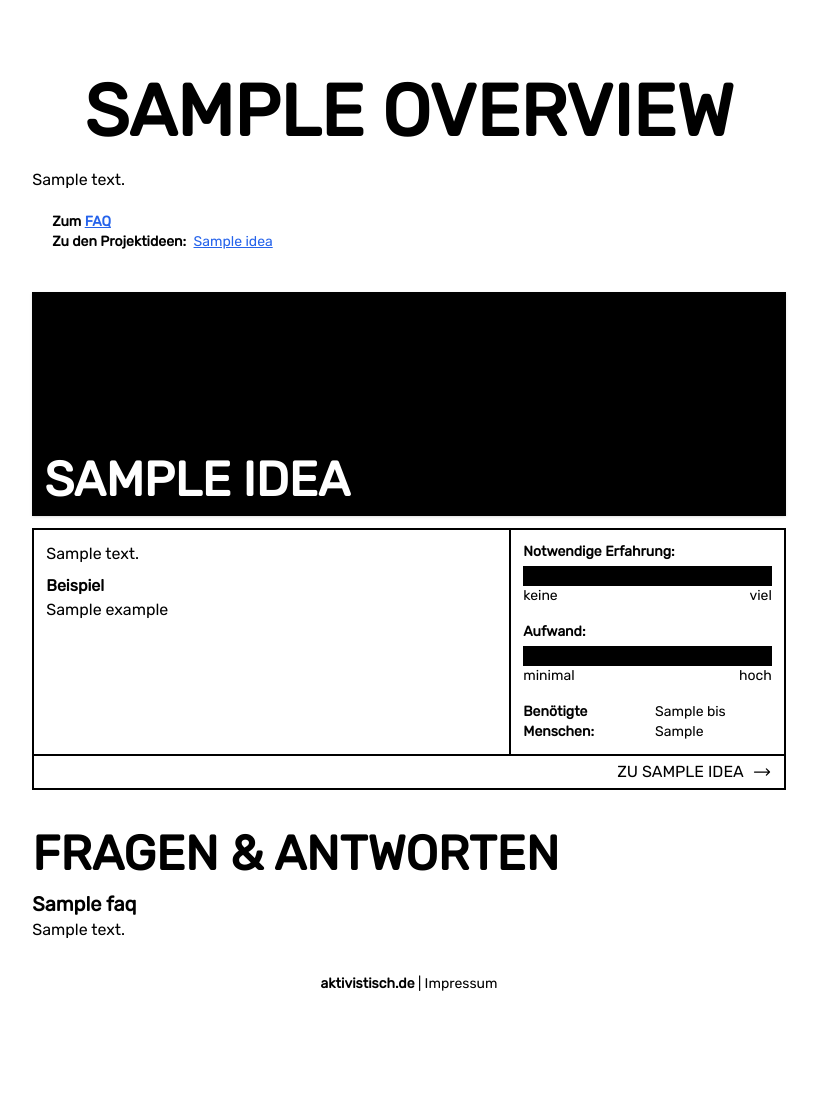
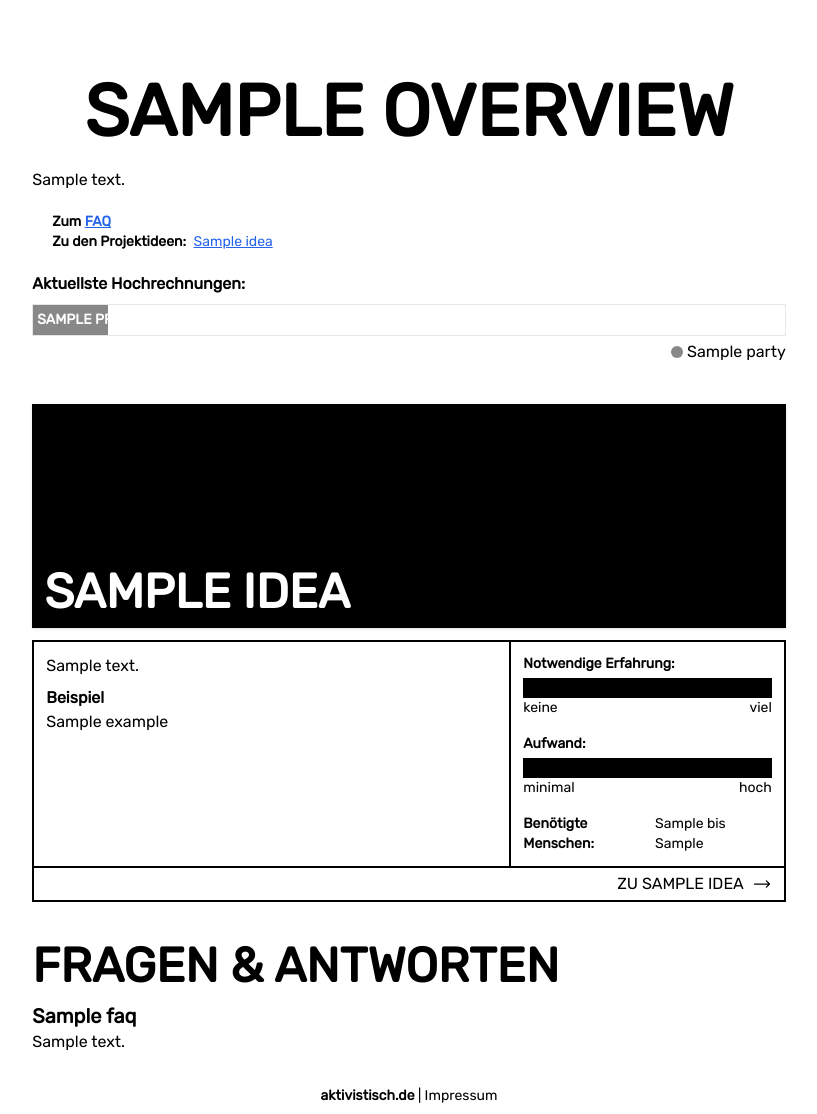
Before and after one commit to drdeee/aktivistisch.de, a Django app: template catalogue/templates/catalogue/overview.html in a window 1280 px wide. Shown: the whole page, without its empty margins (231-1048 px from the left). Before the commit the page ends 991 px from the top, so only its background shows below. Run offline with Django 5.2, Linux system fonts and the light colour scheme; tables that the repository leaves empty hold one stand-in row (values such as "Sample post"); the template is opened without the code that fills it: values that come from a table or form of the project are taken from there, most other values are stand-ins (such as "Sample title", 1, 10 or a date in 2020); some libraries are stand-ins or nearby versions.

Commit message:
add election predicts

```diff
--- a/aktivistisch_web/settings.py
+++ b/aktivistisch_web/settings.py
@@ -44,6 +44,7 @@ INSTALLED_APPS = [
     'django.contrib.messages',
     'django.contrib.staticfiles',
     'django.contrib.sitemaps',
+    'colorfield',
     'ckeditor',
     'solo',
     'tailwind',
--- a/catalogue/models.py
+++ b/catalogue/models.py
@@ -3,6 +3,7 @@ from django.core.validators import MaxValueValidator, MinValueValidator
 from ckeditor.fields import RichTextField
 from django.utils.translation import gettext_lazy as _
 from solo.models import SingletonModel
+from colorfield.fields import ColorField
 
 class ProjectIdea(models.Model):
     name = models.CharField(max_length=100)
@@ -111,3 +112,51 @@ class FAQ(models.Model):
 
     def __str__(self):
         return self.question
+
+class Party(models.Model):
+    name = models.CharField(max_length=100)
+    color = ColorField(format="hex")
+    order_by = models.IntegerField(default=0)
+
+    @property
+    def contrast_color(self):
+        color = self.color[1:]
+
+        hex_red = int(color[0:2], base=16)
+        hex_green = int(color[2:4], base=16)
+        hex_blue = int(color[4:6], base=16)
+
+        if (hex_red * 0.2126 + hex_green * 0.7152 + hex_blue * 0.0722) > 140:
+            return "#000000"
+        else:
+            return "#ffffff"
+
+    def __str__(self):
+        return self.name
+
+    class Meta:
+        verbose_name_plural = "Parties"
+
+
+class Prediction(models.Model):
+    name = models.CharField(max_length=100)
+    visible = models.BooleanField(default=False)
+    order_by = models.IntegerField(default=0)
+
+    parties = models.ManyToManyField(Party, through='PredictionPercentage')
+
+    def __str__(self):
+        return self.name
+
+    class Meta:
+        ordering = ["order_by"]
+
+
+
+class PredictionPercentage(models.Model):
+    party = models.ForeignKey(Party, on_delete=models.CASCADE)
+    prediction = models.ForeignKey(Prediction, on_delete=models.CASCADE)
+    percentage = models.FloatField(validators=[MinValueValidator(0), MaxValueValidator(100)])
+
+    class Meta:
+        ordering = ["party__order_by"]
--- a/catalogue/templates/catalogue/overview.html
+++ b/catalogue/templates/catalogue/overview.html
@@ -26,7 +26,7 @@
   </h1>
   <div class="mb-5 usertext">{{overview.overview_text|safe}}</div>
 </div>
-<div class="mb-10 text-sm ml-5">
+<div class="mb-5 text-sm ml-5">
   {% if faq|length != 0 %}
   <b class="font-black mb-3"
     >Zum <a target="_self" class="highlight" href="#faq">FAQ</a></b
@@ -41,8 +41,39 @@
   {% endfor %}
 </div>
 
-{% for idea in object_list %}
-<div class="mb-5">
+{% if predictions|length != 0 %}
+<div class="mb-10">
+  <div class="font-bold mb-2">Aktuellste Hochrechnungen:</div>
+  {% for prediction in predictions %}
+  <div class="w-full">
+    <div class="text-sm absolute top-1/2 h-1/2"></div>
+    <div class="w-full h-8 border mb-1 flex">
+      {% for party in prediction.predictionpercentage_set.all %}
+      <div
+        data-tippy-content="{{ party.percentage }}%"
+        class="flex items-center pl-1 text-sm whitespace-nowrap overflow-visible uppercase font-bold"
+        style="background-color: {{party.party.color}}; width: {{party.percentage}}%; color: {{ party.party.contrast_color }};"
+      >
+        {% if forloop.first %} {{ prediction.name }} {% endif %}
+      </div>
+      {% endfor %}
+    </div>
+  </div>
+  {% endfor %}
+  <div class="justify-end flex space-x-4">
+    {% for party in parties %}
+    <div class="flex items-center">
+      <div
+        class="h-3 w-3 rounded-full mr-1"
+        style="background-color: {{party.color}};"
+      ></div>
+      {{party.name}}
+    </div>
+    {% endfor %}
+  </div>
+</div>
+{% endif %} {% for idea in object_list %}
+<div class="mb-5 mt-5">
   <div
     id="{{ idea.slug }}"
     class="p-3 bg-theme text-white font-bold uppercase bg-cover bg-center h-56 flex flex-col justify-end text-3xl md:text-4xl lg:text-5xl mb-3 shadow break-words"
@@ -140,4 +171,10 @@
     {% endfor %}
   </div>
 </div>
-{% endif %} {% endblock %}
+{% endif %} {% endblock %} {% block javascript %}
+<script src="https://unpkg.com/@popperjs/core@2"></script>
+<script src="https://unpkg.com/tippy.js@6"></script>
+<script>
+  tippy("[data-tippy-content]");
+</script>
+{% endblock %}
--- a/pyproject.toml
+++ b/pyproject.toml
@@ -20,6 +20,7 @@ weasyprint = "^60.2"
 django-weasyprint = "^2.2.2"
 htmldocx = "^0.0.6"
 django-solo = "^2.1.0"
+django-colorfield = "^0.11.0"
 
 
 [build-system]
```
Also changed, not shown: catalogue/admin.py (+10 -1 lines), catalogue/views.py (+9 -1 lines), catalogue/migrations/0025_party_prediction_and_more_squashed_0032_remove_prediction_last_updated.py (added), theme/static/css/dist/styles.css, 1 other file.
